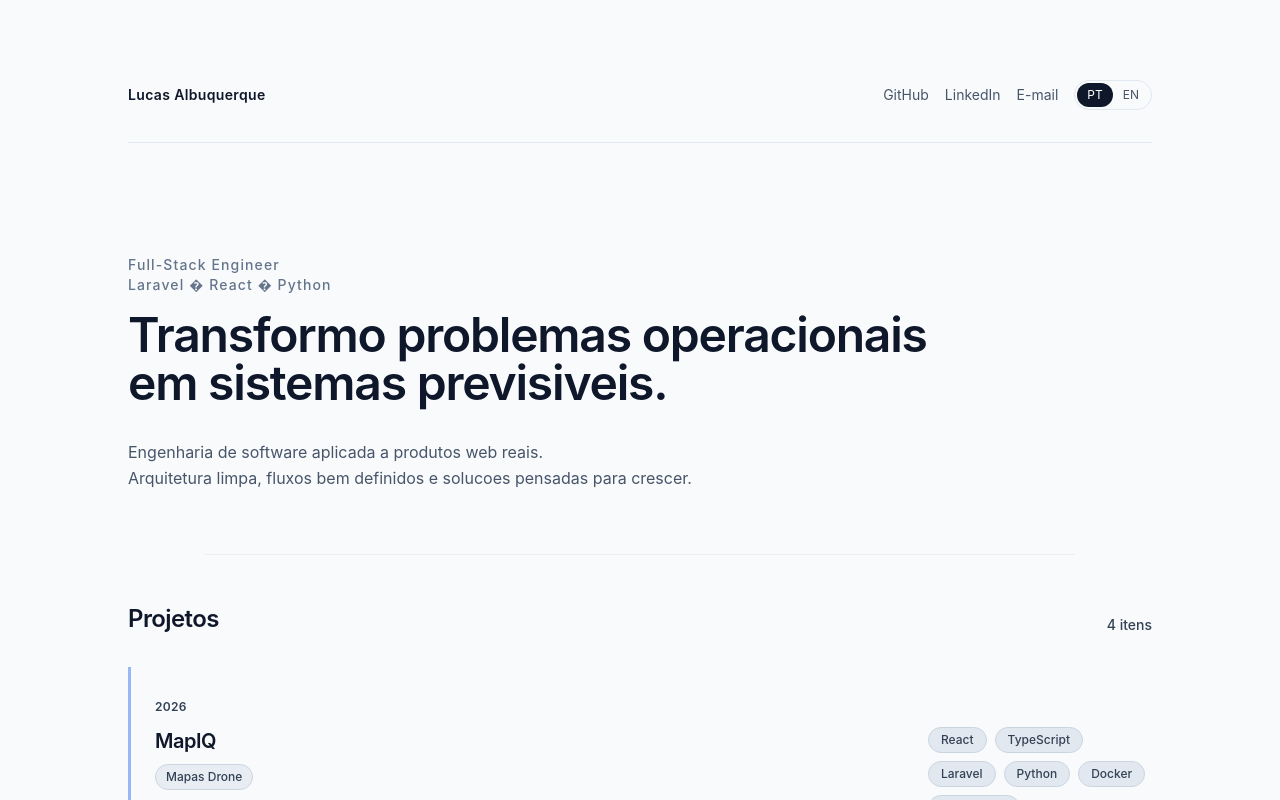
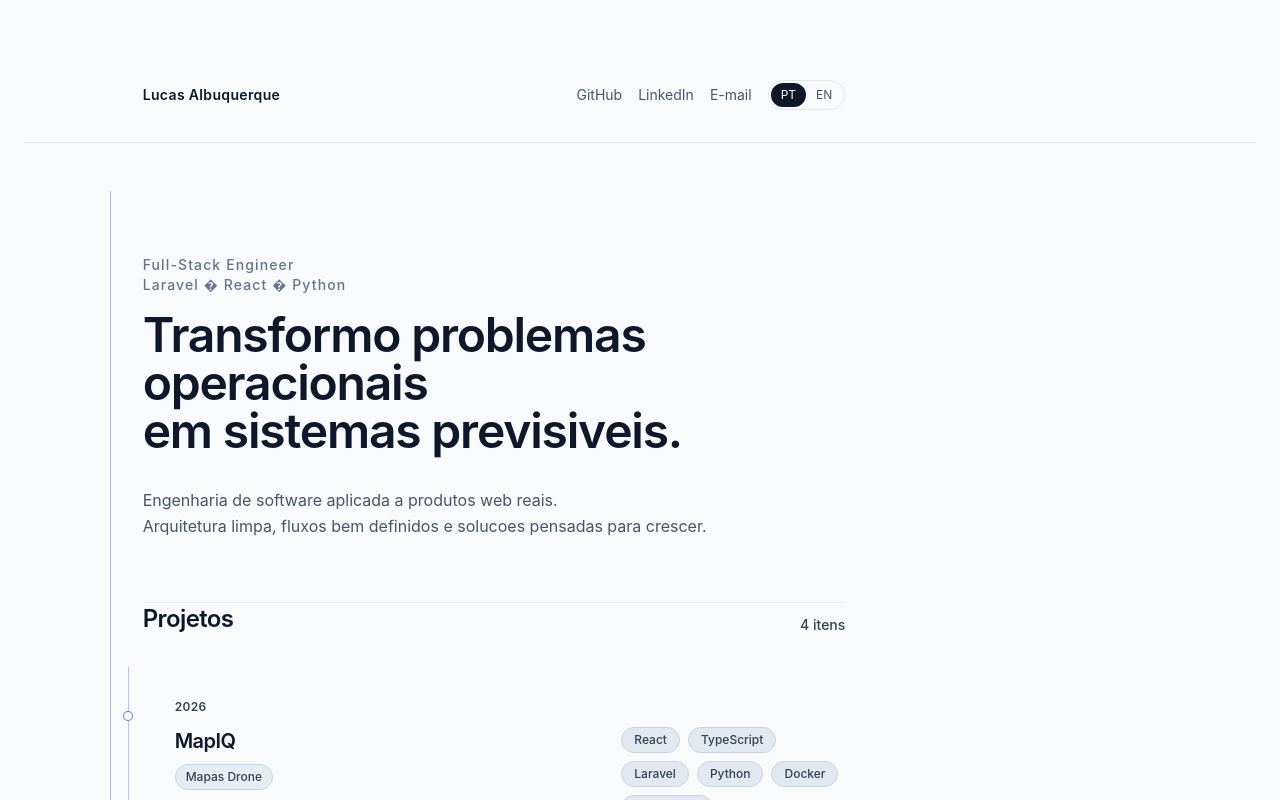
Before and after one commit to albuquerque-lucas/albuquerque-lucas.github.io, a React (Vite) app: page / in a window 1280 px wide. Shown: the top 800 px of the page. Built offline with nearby package versions, Linux system fonts and the light colour scheme.

Commit message:
Ajuste de layout

```diff
--- a/src/components/Container.tsx
+++ b/src/components/Container.tsx
@@ -5,5 +5,5 @@ import { cn } from '../lib/cn'
 type ContainerProps = PropsWithChildren<{ className?: string }>
 
 export function Container({ className, children }: ContainerProps) {
-  return <div className={cn('mx-auto w-full max-w-6xl px-5 lg:px-8', className)}>{children}</div>
+  return <div className={cn('w-full px-3 sm:px-4 lg:px-6', className)}>{children}</div>
 }
--- a/src/components/ProjectCard.tsx
+++ b/src/components/ProjectCard.tsx
@@ -21,8 +21,9 @@ export function ProjectCard({ project }: ProjectCardProps) {
       initial={{ opacity: 0, y: 8 }}
       whileInView={{ opacity: 1, y: 0 }}
       viewport={{ once: true }}
-      className="group relative border-l-[3px] border-l-blue-600/45 py-8 pl-6 transition duration-200 hover:-translate-y-0.5 hover:border-l-blue-600/80 hover:bg-blue-50/60 focus-within:border-l-blue-700 focus-within:bg-blue-50/60 after:absolute after:bottom-0 after:left-1/2 after:h-px after:w-[85%] after:-translate-x-1/2 after:bg-slate-300/90 after:content-[''] last:after:hidden"
+      className="group relative border-l-[3px] border-l-blue-600/45 py-8 pl-6 transition duration-200 hover:-translate-y-0.5 hover:border-l-blue-600/80 hover:bg-blue-50/60 focus-within:border-l-blue-700 focus-within:bg-blue-50/60 after:absolute after:bottom-0 after:left-0 after:h-px after:w-full after:bg-slate-300/90 after:content-[''] last:after:hidden lg:border-l-0 lg:pl-8"
     >
+      <span aria-hidden className="hidden lg:block lg:absolute lg:left-[-0.92rem] lg:top-11 lg:h-2.5 lg:w-2.5 lg:-translate-x-1/2 lg:rounded-full lg:border lg:border-blue-700/70 lg:bg-slate-50 lg:transition-colors lg:group-hover:bg-blue-100" />
       <Link
         to={`/projects/${project.slug}`}
         aria-label={`${labels.a11y.openProject}: ${productName}`}
--- /dev/null
+++ b/src/components/layout/ReadingLayout.tsx
@@ -0,0 +1,17 @@
+import type { PropsWithChildren } from 'react'
+
+import { cn } from '../../lib/cn'
+
+type ReadingLayoutProps = PropsWithChildren<{ className?: string }>
+
+export function ReadingLayout({ className, children }: ReadingLayoutProps) {
+  return (
+    <div className={cn('w-full lg:grid lg:grid-cols-12 lg:gap-x-0', className)}>
+      <div aria-hidden className="hidden lg:flex lg:col-span-1 lg:justify-end lg:pr-4">
+        <span className="h-full w-px bg-blue-600/40" />
+      </div>
+      <div className="lg:col-span-7 lg:pl-4">{children}</div>
+      <div aria-hidden className="hidden lg:block lg:col-span-4" />
+    </div>
+  )
+}
--- a/src/pages/Home.tsx
+++ b/src/pages/Home.tsx
@@ -1,5 +1,6 @@
 import { motion } from 'framer-motion'
 
+import { ReadingLayout } from '../components/layout/ReadingLayout'
 import { LocaleToggle } from '../components/LocaleToggle'
 import { profile } from '../data/profile'
 import { useI18n } from '../i18n/I18nProvider'
@@ -15,8 +16,11 @@ export function Home() {
         initial={{ opacity: 0, y: -8 }}
         animate={{ opacity: 1, y: 0 }}
         transition={{ duration: 0.35, ease: 'easeOut' }}
-        className="mx-auto flex w-full max-w-5xl items-center justify-between gap-4 border-b border-slate-200 py-6 sm:py-8"
+        className="w-full border-b border-slate-200 py-6 sm:py-8"
       >
+        <div className="w-full lg:grid lg:grid-cols-12 lg:gap-x-0">
+          <div aria-hidden className="hidden lg:block lg:col-span-1" />
+          <div className="flex items-center justify-between gap-4 lg:col-span-7 lg:pl-4">
             <p className="text-sm font-semibold tracking-wide text-slate-900">{profile.name}</p>
             <nav className="flex items-center gap-3 text-xs text-slate-600 sm:gap-4 sm:text-sm">
               <a href={profile.links.github} target="_blank" rel="noreferrer" className="hover:text-slate-900">
@@ -30,9 +34,15 @@ export function Home() {
               </a>
               <LocaleToggle />
             </nav>
+          </div>
+          <div aria-hidden className="hidden lg:block lg:col-span-4" />
+        </div>
       </motion.header>
+
+      <ReadingLayout>
         <HeroSection />
         <ProjectsSection />
+      </ReadingLayout>
     </div>
   )
 }
--- a/src/sections/HeroSection.tsx
+++ b/src/sections/HeroSection.tsx
@@ -11,7 +11,7 @@ export function HeroSection() {
   const subheadlineLines = getTranslated(hero.subheadlineLines, locale)
 
   return (
-    <section className="relative mx-auto w-full max-w-5xl py-12 sm:py-16 after:absolute after:bottom-0 after:left-1/2 after:h-px after:w-[85%] after:-translate-x-1/2 after:bg-slate-200/60 after:content-['']">
+    <section className="relative w-full py-12 sm:py-16 after:absolute after:bottom-0 after:left-0 after:h-px after:w-full after:bg-slate-200/60 after:content-['']">
       <motion.div initial={{ opacity: 0, y: 14 }} animate={{ opacity: 1, y: 0 }} transition={{ duration: 0.45, ease: 'easeOut' }} className="max-w-4xl">
         <p className="text-sm font-medium tracking-[0.08em] text-slate-500">
           {kickerLines.map((line) => (
--- a/src/sections/ProjectsSection.tsx
+++ b/src/sections/ProjectsSection.tsx
@@ -7,11 +7,11 @@ export function ProjectsSection() {
 
   return (
     <section className="pb-4">
-      <div className="mx-auto mb-8 flex w-full max-w-5xl items-end justify-between gap-4">
+      <div className="mb-8 flex w-full items-end justify-between gap-4">
         <h2 className="text-xl font-semibold tracking-tight text-slate-900 sm:text-2xl">{labels.sections.projects}</h2>
         <p className="text-xs font-medium text-slate-700 sm:text-sm">{projects.length} {labels.sections.items}</p>
       </div>
-      <div className="mx-auto flex w-full max-w-5xl flex-col">
+      <div className="relative flex w-full flex-col lg:before:absolute lg:before:bottom-0 lg:before:left-[-0.92rem] lg:before:top-0 lg:before:w-px lg:before:bg-blue-600/35 lg:before:content-['']">
         {projects.map((project) => (
           <ProjectCard key={project.slug} project={project} />
         ))}
```
Lines whose indentation alone changed are shown as unchanged.
